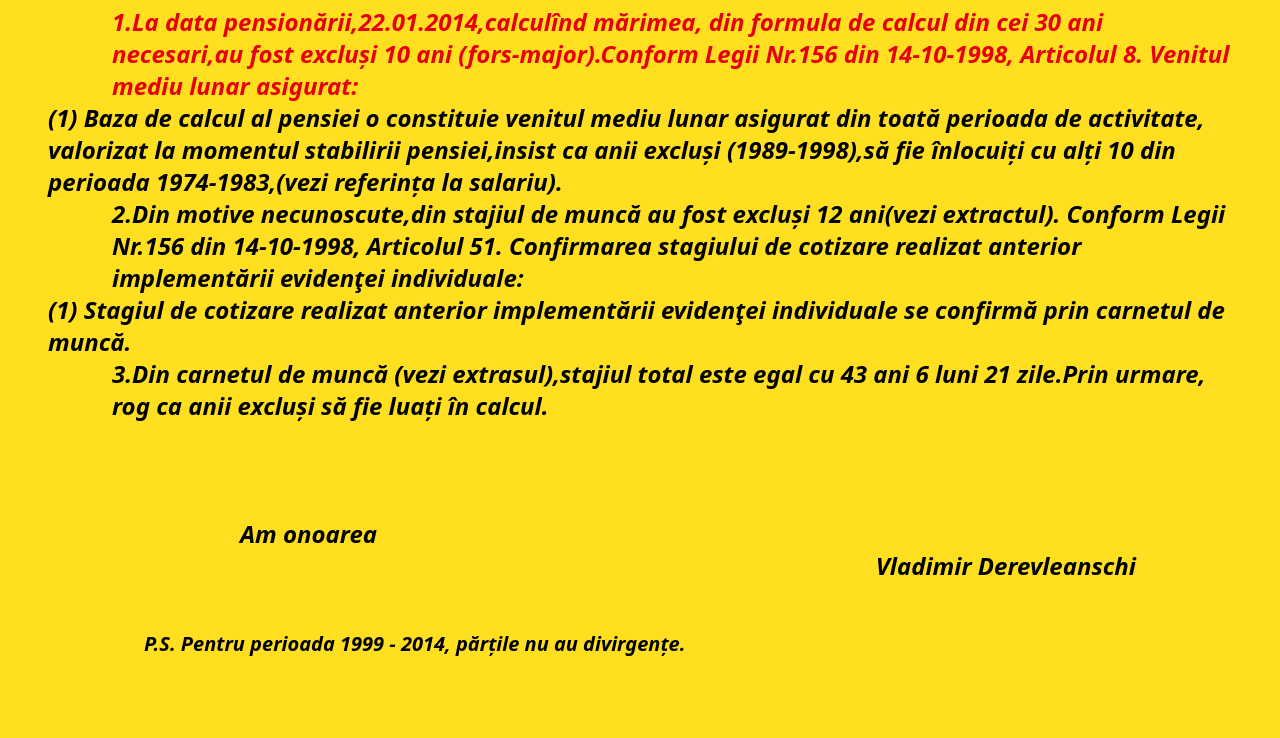
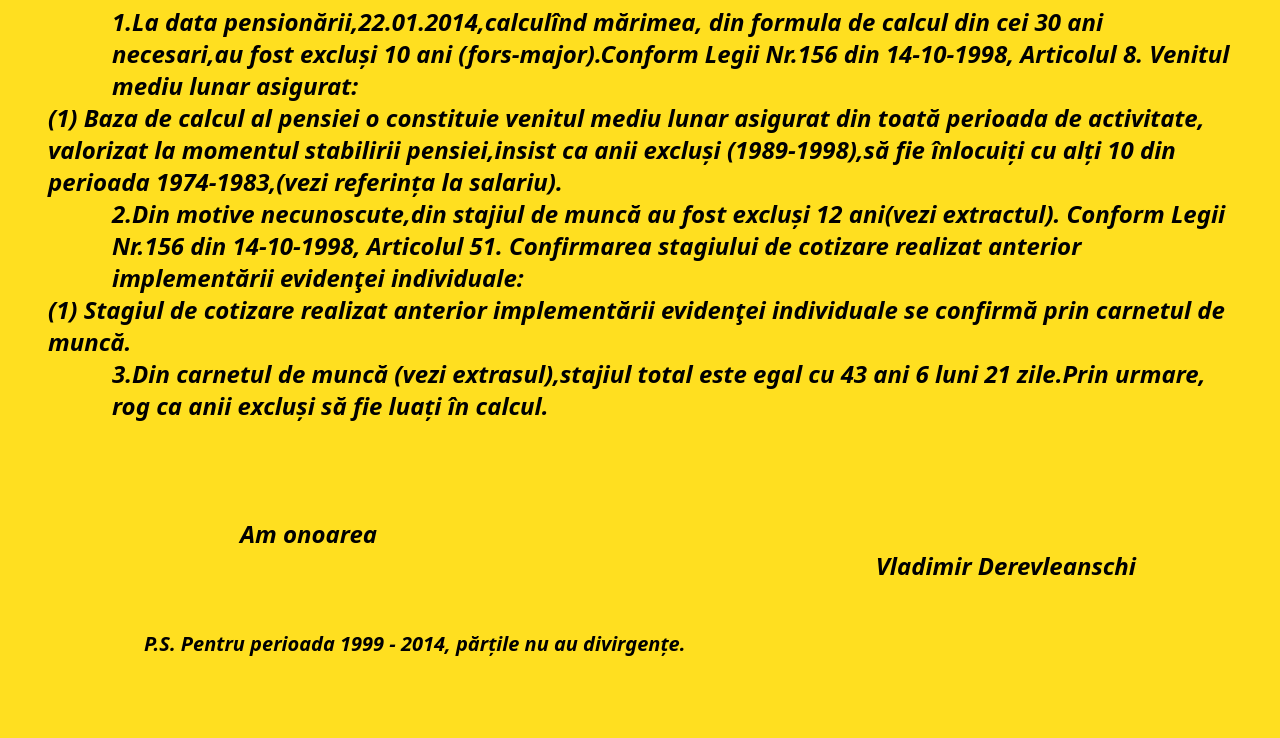
Before and after one commit to dkilav/izvorash, a website: page index.html in a window 1280 px wide. Shown: the part 334-1072 px from the top of the page. Drawn offline with nearby package versions, Linux system fonts and the light colour scheme; a web font is replaced by a local one.

Commit message:
new commit

```diff
--- a/index.html
+++ b/index.html
@@ -93,7 +93,7 @@ $watch('darkMode', value => localStorage.setItem('darkMode', JSON.stringify(valu
                                 </h1>
                                 <h1 class="text-2xl px-12 text-black dark:text-white font-bold italic">
 
-                                    <p class="text-red-600 ml-16">1.La data pensionării,22.01.2014,calculînd mărimea, din formula de
+                                    <p class="ml-16">1.La data pensionării,22.01.2014,calculînd mărimea, din formula de
                                         calcul din cei 30 ani necesari,au fost excluși 10 ani (fors-major).Conform
                                         Legii Nr.156 din 14-10-1998,
                                         Articolul 8. Venitul mediu lunar asigurat:</p>
```
